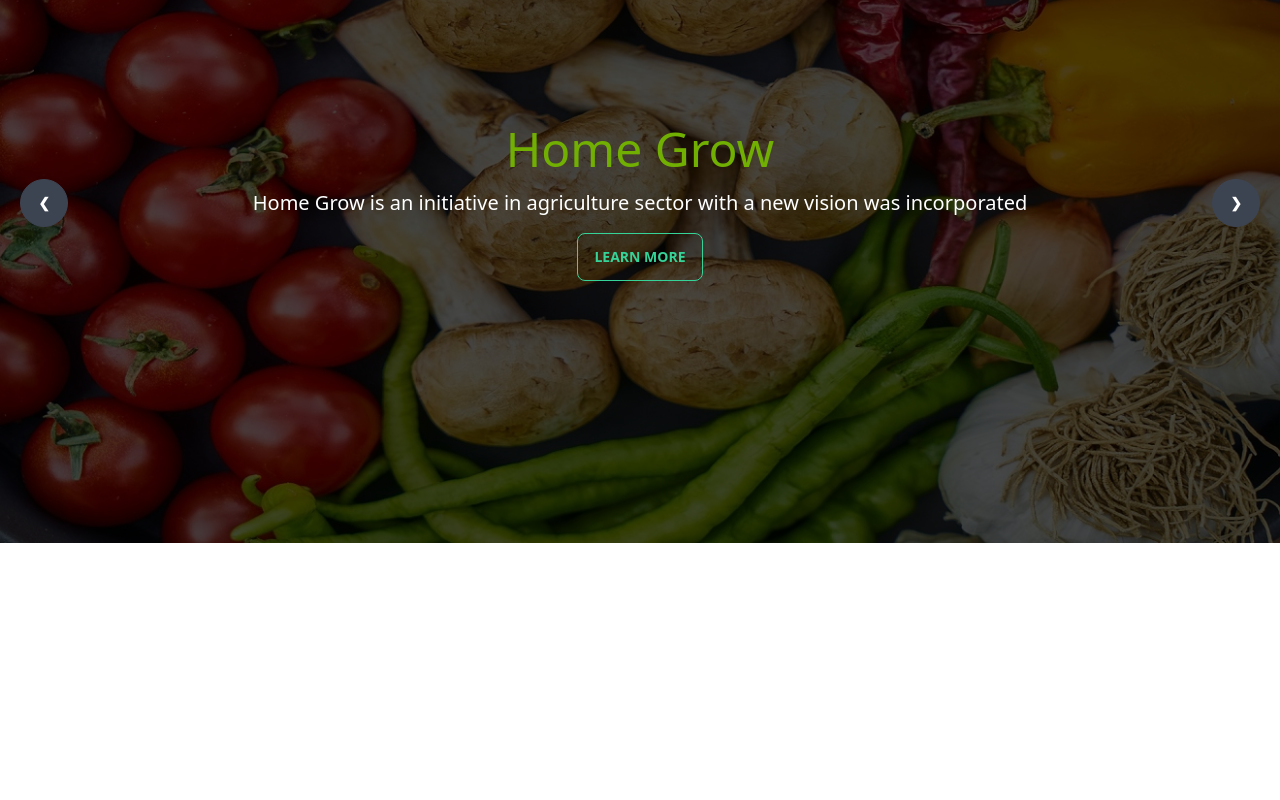
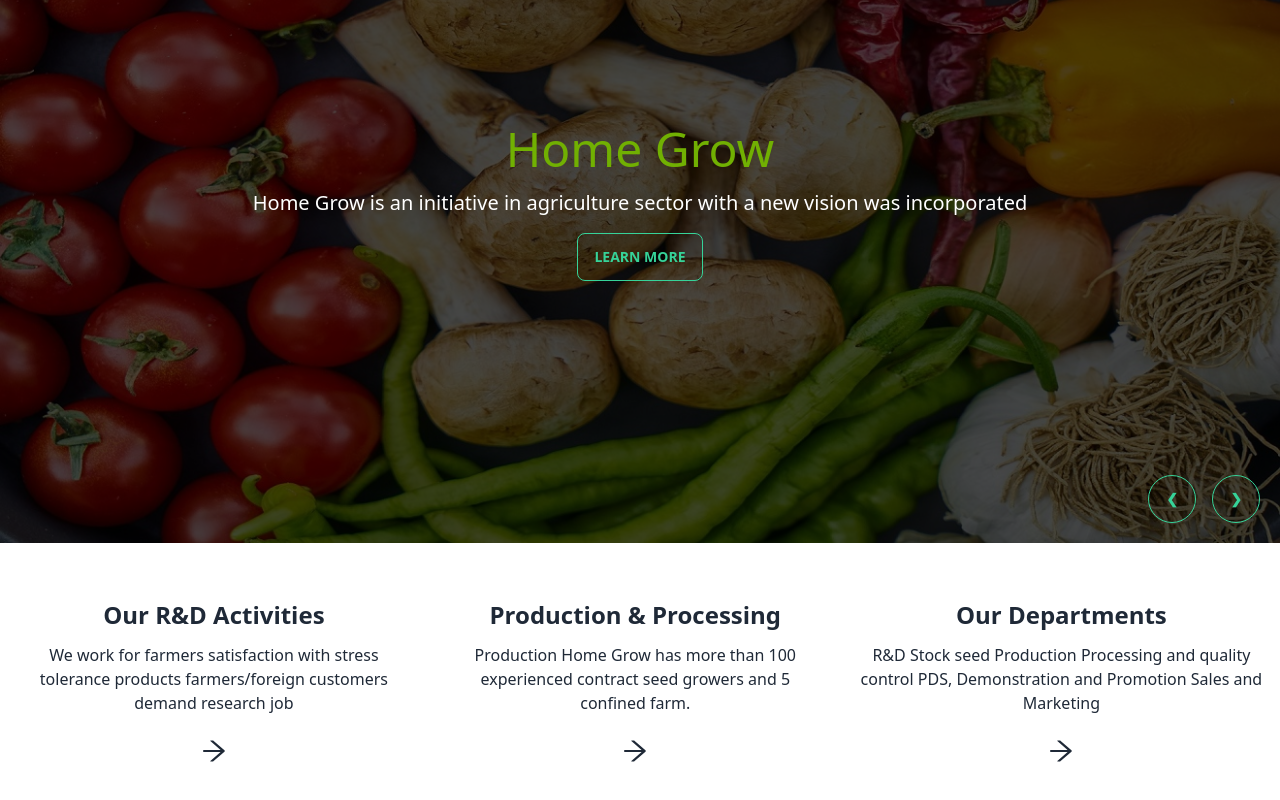
Before and after one commit to NashedShahRoni22/Home-Grow, a React (Create React App) app: page / in a window 1280 px wide. Shown: the part 386-1186 px from the top of the page. Before the commit the page ends 929 px from the top, so only its background shows below. Built offline with nearby package versions, Linux system fonts and the light colour scheme.

Commit message:
Home Boxes Created

```diff
--- /dev/null
+++ b/src/components/HomeInfoBoxs.js
@@ -0,0 +1,43 @@
+import React from "react";
+import { AiOutlineArrowRight } from "react-icons/ai";
+import { Link } from "react-router-dom";
+
+const HomeInfoBoxs = () => {
+  return (
+    <div className="py-10 flex flex-col lg:flex-row gap-4 container mx-auto">
+      <div className="flex flex-col items-center text-center p-4 rounded-3xl hover:bg-[#71B002] hover:text-white">
+        <h2 className="text-2xl font-semibold">Our R&D Activities</h2>
+        <p className="my-3">
+          We work for farmers satisfaction with stress tolerance products
+          farmers/foreign customers demand research job
+        </p>
+
+        <Link className="p-2 border rounded-full border-white">
+          <AiOutlineArrowRight className="text-3xl" />
+        </Link>
+      </div>
+      <div className="flex flex-col items-center text-center p-4 rounded-3xl hover:bg-[#71B002] hover:text-white">
+        <h2 className="text-2xl font-semibold">Production & Processing</h2>
+        <p className="my-3">
+          Production Home Grow has more than 100 experienced contract seed
+          growers and 5 confined farm.
+        </p>
+        <Link className="p-2 border rounded-full border-white">
+          <AiOutlineArrowRight className="text-3xl" />
+        </Link>
+      </div>
+      <div className="flex flex-col items-center text-center p-4 rounded-3xl hover:bg-[#71B002] hover:text-white">
+        <h2 className="text-2xl font-semibold">Our Departments</h2>
+        <p className="my-3">
+          R&D Stock seed Production Processing and quality control PDS,
+          Demonstration and Promotion Sales and Marketing
+        </p>
+        <Link className="p-2 border rounded-full border-white">
+          <AiOutlineArrowRight className="text-3xl" />
+        </Link>
+      </div>
+    </div>
+  );
+};
+
+export default HomeInfoBoxs;
--- a/src/components/HomeSlider.js
+++ b/src/components/HomeSlider.js
@@ -19,11 +19,11 @@ const HomeSlider = () => {
             Learn More
           </button>
         </div>
-        <div className="absolute flex justify-between transform -translate-y-1/2 left-5 right-5 top-1/2">
-          <a href="#slide3" className="btn btn-circle">
+        <div className="absolute flex gap-4 bottom-5 right-5">
+          <a href="#slide3" className="btn btn-circle btn-outline btn-success">
             ❮
           </a>
-          <a href="#slide2" className="btn btn-circle">
+          <a href="#slide2" className="btn btn-circle btn-outline btn-success">
             ❯
           </a>
         </div>
@@ -40,11 +40,11 @@ const HomeSlider = () => {
             Learn More
           </button>
         </div>
-        <div className="absolute flex justify-between transform -translate-y-1/2 left-5 right-5 top-1/2">
-          <a href="#slide1" className="btn btn-circle">
+        <div className="absolute flex gap-4 bottom-5 right-5">
+          <a href="#slide1" className="btn btn-circle btn-outline btn-success">
             ❮
           </a>
-          <a href="#slide3" className="btn btn-circle">
+          <a href="#slide3" className="btn btn-circle btn-outline btn-success">
             ❯
           </a>
         </div>
@@ -59,11 +59,11 @@ const HomeSlider = () => {
             Learn More
           </button>
         </div>
-        <div className="absolute flex justify-between transform -translate-y-1/2 left-5 right-5 top-1/2">
-          <a href="#slide2" className="btn btn-circle">
+        <div className="absolute flex gap-4 bottom-5 right-5">
+          <a href="#slide2" className="btn btn-outline btn-success btn-circle">
             ❮
           </a>
-          <a href="#slide1" className="btn btn-circle">
+          <a href="#slide1" className="btn btn-outline btn-success btn-circle">
             ❯
           </a>
         </div>
--- a/src/pages/Home.js
+++ b/src/pages/Home.js
@@ -1,10 +1,12 @@
 import React from 'react';
+import HomeInfoBoxs from '../components/HomeInfoBoxs';
 import HomeSlider from '../components/HomeSlider';
 
 const Home = () => {
     return (
         <div>
             <HomeSlider></HomeSlider>
+            <HomeInfoBoxs></HomeInfoBoxs>
         </div>
     );
 };
--- a/src/shared/Navbar.js
+++ b/src/shared/Navbar.js
@@ -22,7 +22,7 @@ const Navbar = () => {
         <Link className="justify-between lg:text-white lg:text-xl lg:font-semibold">
           Company Profile
         </Link>
-        <ul className="p-2">
+        <ul className="p-2 bg-white z-10">
           <li>
             <Link>Our Mission</Link>
           </li>
@@ -38,7 +38,7 @@ const Navbar = () => {
         <Link className="justify-between lg:text-white lg:text-xl lg:font-semibold">
           Our R&D Activities
         </Link>
-        <ul className="p-2">
+        <ul className="p-2 bg-white z-10">
           <li>
             <Link>Production & Processing</Link>
           </li>
```
